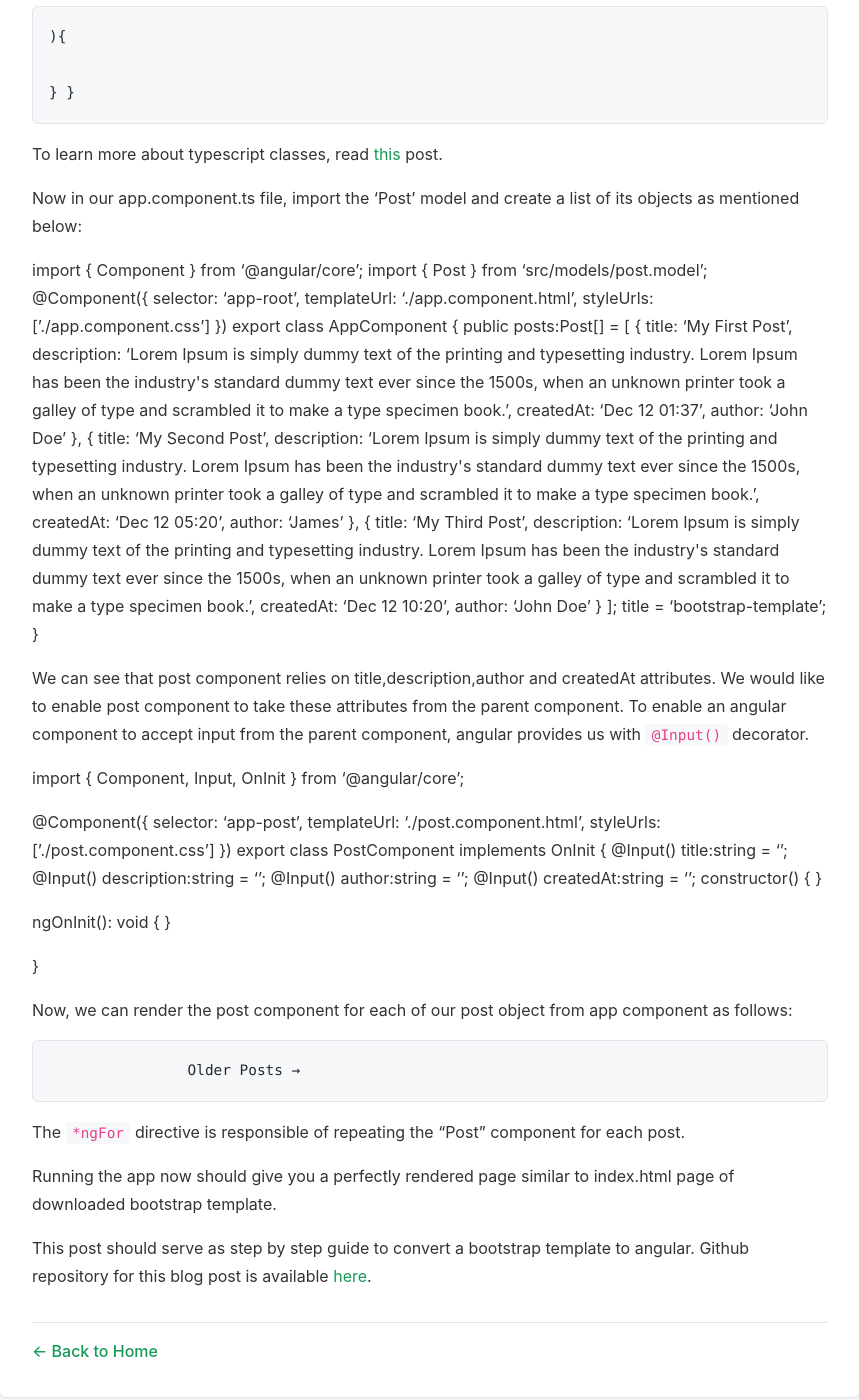
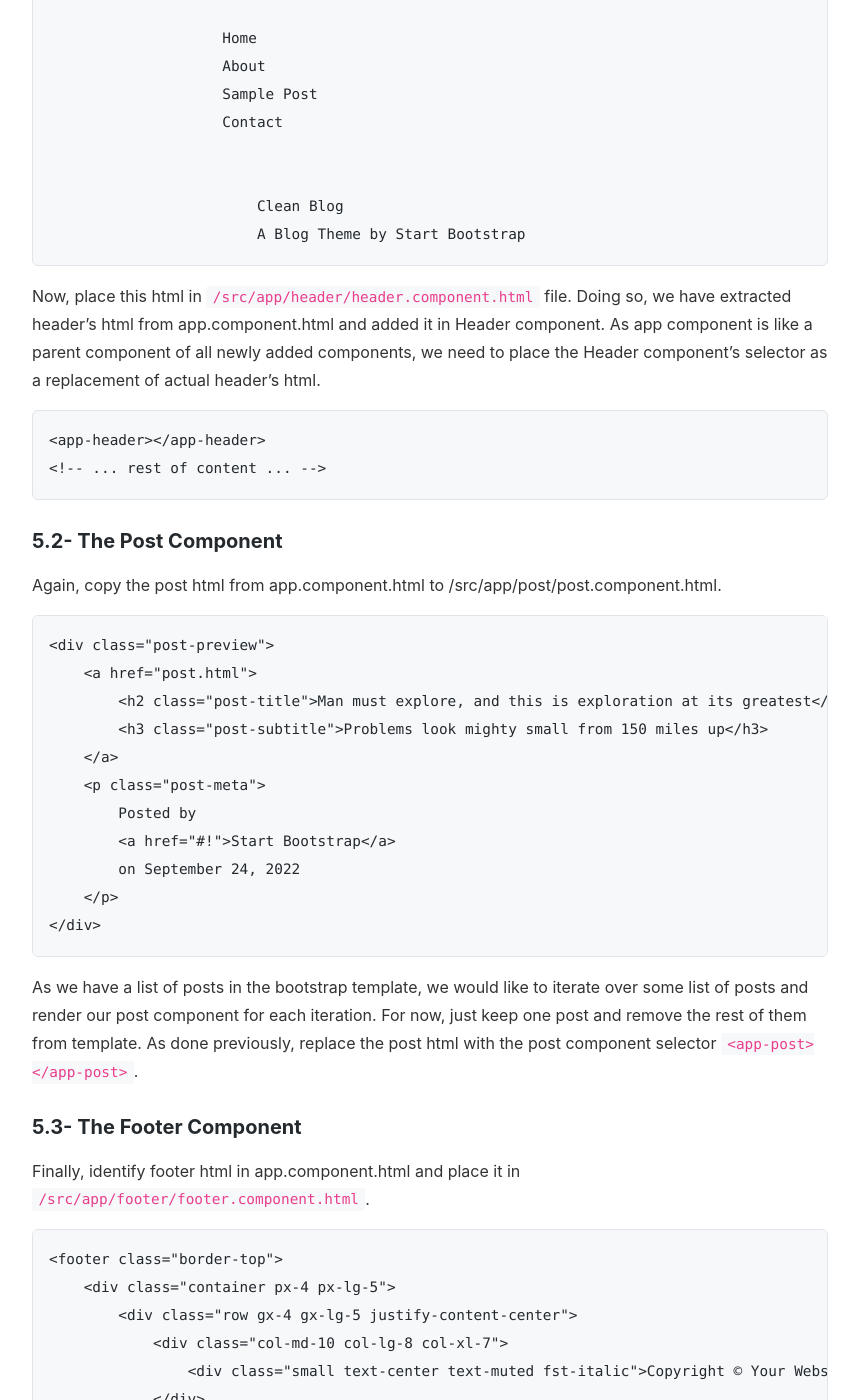
Before and after one commit to zohaib-shah/weblearningblog, a Jekyll site: the page built from _posts/2022-12-13-how-to-convert-a-bootstrap-template-to-angular.md, in a window 1280 px wide and 1400 px high, scrolled down 5115 px. Shown: the whole window, without its empty margins (210-1069 px from the left). Built offline with Jekyll 4.4.1, drawn with Linux system fonts in a browser that asks for light colours; some of the changed text lies outside the part shown.

Commit message:
Fix code formatting and folder trees in bootstrap-to-angular post

````diff
--- a/_posts/2022-12-13-how-to-convert-a-bootstrap-template-to-angular.md
+++ b/_posts/2022-12-13-how-to-convert-a-bootstrap-template-to-angular.md
@@ -19,6 +19,7 @@ Create a fresh angular app using `ng new bootstrap-template`. When prompted, sel
 
 Also, select "CSS" as stylesheet format of your app. Once the angular app is created, we should see following files and directories created for us:
 
+```
 ├── angular.json
 ├── karma.conf.js
 ├── node_modules
@@ -38,14 +39,14 @@ Also, select "CSS" as stylesheet format of your app. Once the angular app is cre
 ├── tsconfig.app.json
 ├── tsconfig.json
 └── tsconfig.spec.json
-
+```
 
 `index.html` inside `src` directory is the starting point of our angular app. The app-root element in index.html file gets replaced with the content of the app component. In fact, app component is the parent component of all the components we are going to create.
 
 
 The app component is already available when we create a new angular project using ng-cli. The reason why app-root element is replaced with the rendered app component is the code below, note that the selector is 'app-root' in app.component.ts file.
 
-
+```typescript
 import { Component } from '@angular/core';
 
 @Component({
@@ -56,7 +57,7 @@ import { Component } from '@angular/core';
 export class AppComponent {
   title = 'bootstrap-template';
 }
-
+```
 
 ## 2- Setting up Bootstrap library with Angular
 
@@ -68,7 +69,7 @@ We need to add both these files globally in our app. We can add it directly into
 
 Given below, is the content of `angular.json` file:
 
-
+```json
 {
   ....,
           "options": {
@@ -91,7 +92,7 @@ Given below, is the content of `angular.json` file:
           },
           ...
 }
-
+```
 
 Here, we are only seeing `projects.architect.build.options` node of the complete JSON. Scripts and styles defined here becomes globally accessible in the app.
 
@@ -110,18 +111,19 @@ Now run `npm start` to check if bootstrap Alert renders as expected.
 
 Download and extract the bootstrap template mentioned previously. Let's have a look at its content below:
 
+```
 ├── about.html
 ├── assets
-│------------ ├── favicon.ico
-│------------ └── img
+│   ├── favicon.ico
+│   └── img
 ├── contact.html
 ├── css
-│------------ └── styles.css
+│   └── styles.css
 ├── index.html
 ├── js
-│------------ └── scripts.js
+│   └── scripts.js
 └── post.html
-
+```
 
 Open `index.html` file. It should look like as below:
 
@@ -206,26 +208,31 @@ Go back to app.component.html file and cut the html of header section.
 
 Now, place this html in `/src/app/header/header.component.html` file. Doing so, we have extracted header's html from app.component.html and added it in Header component. As app component is like a parent component of all newly added components, we need to place the Header component's selector as a replacement of actual header's html.
 
-
-................
-
+```html
+<app-header></app-header>
+<!-- ... rest of content ... -->
+```
 
 ### 5.2- The Post Component
 
 
 Again, copy the post html from app.component.html to /src/app/post/post.component.html.
 
+```html
+<div class="post-preview">
+    <a href="post.html">
+        <h2 class="post-title">Man must explore, and this is exploration at its greatest</h2>
+        <h3 class="post-subtitle">Problems look mighty small from 150 miles up</h3>
+    </a>
+    <p class="post-meta">
+        Posted by
+        <a href="#!">Start Bootstrap</a>
+        on September 24, 2022
+    </p>
+</div>
+```
 
-                            Man must explore, and this is exploration at its greatest
-                            Problems look mighty small from 150 miles up
-
-
-                            Posted by
-                            [Start Bootstrap](#!)
-                            on September 24, 2022
-
-
-As we have a list of posts in the bootstrap template, we would like to iterate over some list of posts and render our post component for each iteration. For now, just keep one post and remove the rest of them from template. As done previously, replace the post html with the post component selector ``.
+As we have a list of posts in the bootstrap template, we would like to iterate over some list of posts and render our post component for each iteration. For now, just keep one post and remove the rest of them from template. As done previously, replace the post html with the post component selector `<app-post></app-post>`.
 
 
 ### 5.3- The Footer Component
@@ -233,14 +240,35 @@ As we have a list of posts in the bootstrap template, we would like to iterate o
 
 Finally, identify footer html in app.component.html and place it in `/src/app/footer/footer.component.html`.
 
+```html
+<footer class="border-top">
+    <div class="container px-4 px-lg-5">
+        <div class="row gx-4 gx-lg-5 justify-content-center">
+            <div class="col-md-10 col-lg-8 col-xl-7">
+                <div class="small text-center text-muted fst-italic">Copyright © Your Website 2022</div>
+            </div>
+        </div>
+    </div>
+</footer>
+```
 
-                Copyright © Your Website 2022
+Adding the footer selector `<app-footer></app-footer>` in `app.component.html`, we will complete the "angularization" of our bootstrap template. The content of the `app.component.html` file should look like as below.
 
-
-Adding the footer selector `` in `app.component.html`, we will complete the "angularization" of our bootstrap template. The content of the `app.component.html` file should look like as below.
-
-
-                    Older Posts →
+```html
+<app-header></app-header>
+<div class="container px-4 px-lg-5">
+    <div class="row gx-4 gx-lg-5 justify-content-center">
+        <div class="col-md-10 col-lg-8 col-xl-7">
+            <app-post></app-post>
+            <hr class="my-4" />
+            <div class="d-flex justify-content-end mb-4">
+                <a class="btn btn-primary text-uppercase" href="#!">Older Posts →</a>
+            </div>
+        </div>
+    </div>
+</div>
+<app-footer></app-footer>
+```
 
 
 ### 5.4- Adding some life to post component
@@ -251,7 +279,7 @@ We need to have a model class for 'Post'. We also need to have a list of these p
 
 Let's first create a directory `/src/models`. Create a model class 'Post' as follows:
 
-
+```typescript
 export class Post {
     constructor(
         public title:string,
@@ -263,14 +291,14 @@ export class Post {
 
     }
 }
-
+```
 
 To learn more about typescript classes, read [this](http://weblearningblog.com/typescript/working-with-classes-in-typescript/" target="_blank" rel="noopener) post.
 
 
 Now in our app.component.ts file, import the 'Post' model and create a list of its objects as mentioned below:
 
-
+```typescript
 import { Component } from '@angular/core';
 import { Post } from 'src/models/post.model';
 @Component({
@@ -301,11 +329,11 @@ export class AppComponent {
   ];
   title = 'bootstrap-template';
 }
-
+```
 
 We can see that post component relies on title,description,author and createdAt attributes. We would like to enable post component to take these attributes from the parent component. To enable an angular component to accept input from the parent component, angular provides us with `@Input()` decorator.
 
-
+```typescript
 import { Component, Input, OnInit } from '@angular/core';
 
 @Component({
@@ -324,18 +352,33 @@ export class PostComponent implements OnInit {
   }
 
 }
-
+```
 
 Now, we can render the post component for each of our post object from app component as follows:
 
-
-                    Older Posts →
-
+```html
+<app-header></app-header>
+<div class="container px-4 px-lg-5">
+    <div class="row gx-4 gx-lg-5 justify-content-center">
+        <div class="col-md-10 col-lg-8 col-xl-7">
+            <app-post *ngFor="let post of posts"
+                      [title]="post.title"
+                      [description]="post.description"
+                      [author]="post.author"
+                      [createdAt]="post.createdAt">
+            </app-post>
+            <hr class="my-4" />
+            <div class="d-flex justify-content-end mb-4">
+                <a class="btn btn-primary text-uppercase" href="#!">Older Posts →</a>
+            </div>
+        </div>
+    </div>
+</div>
+<app-footer></app-footer>
+```
 
 The `*ngFor` directive is responsible of repeating the "Post" component for each post.
 
-
 Running the app now should give you a perfectly rendered page similar to index.html page of downloaded bootstrap template.
 
-
 This post should serve as step by step guide to convert a bootstrap template to angular. Github repository for this blog post is available [here](https://github.com/zohaib-shah/bootstrap-angular-conversion" target="_blank" rel="noopener).
````
